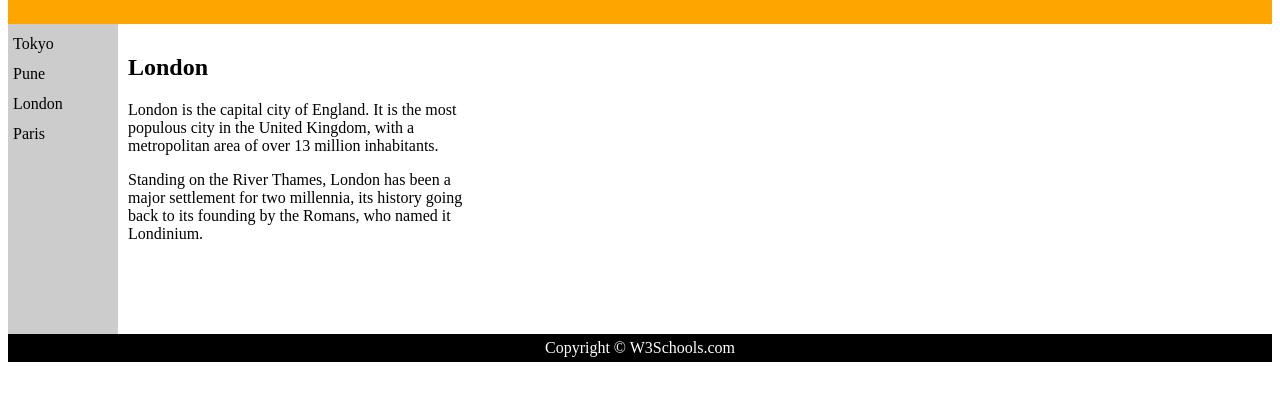
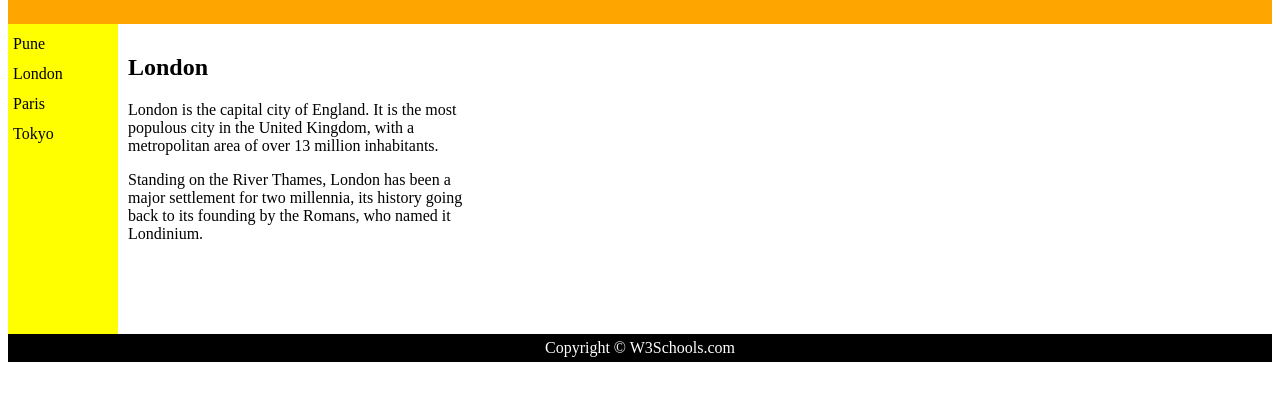
Before and after one commit to geetas-cuelogic/today-assignment, a plain HTML site: page index.html in a window 1280 px wide. Shown: the part 74-474 px from the top of the page. Drawn offline with Linux system fonts and the light colour scheme.

Commit message:
added changes secound branch

```diff
--- a/css/style.css
+++ b/css/style.css
@@ -7,11 +7,12 @@
 }
 #nav {
     line-height:30px;
-    background-color:#ccc;
-    height:300px;
+
     width:100px;
     float:left;
     padding:5px;
+      background-color:yellow;
+    height:300px;
 }
 #section {
     width:350px;
--- a/index.html
+++ b/index.html
@@ -10,10 +10,10 @@
 </div>
 
 <div id="nav">
-Tokyo<br>
 Pune<br>
 London<br>
-Paris
+Paris<br>
+Tokyo
 
 </div>
 
```
